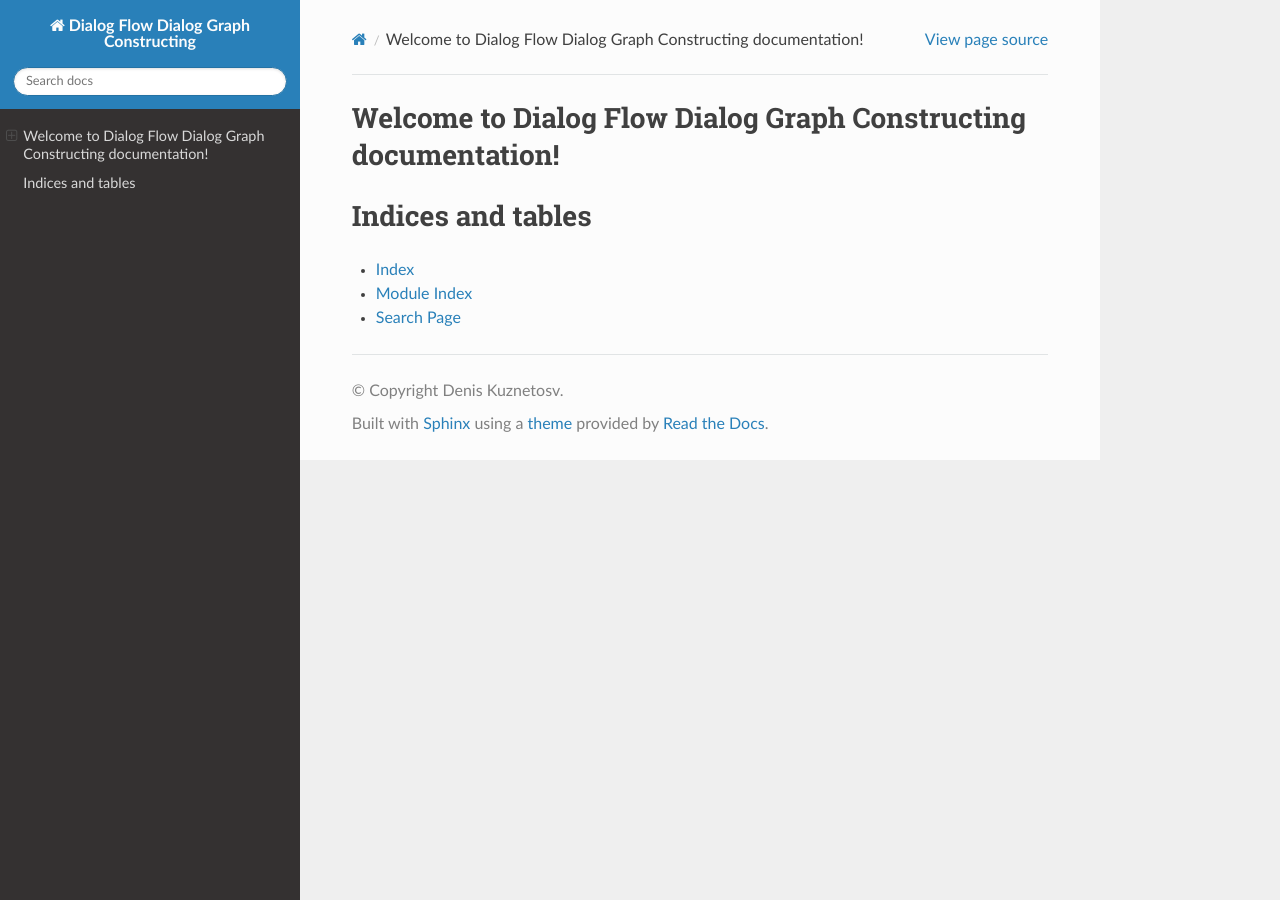
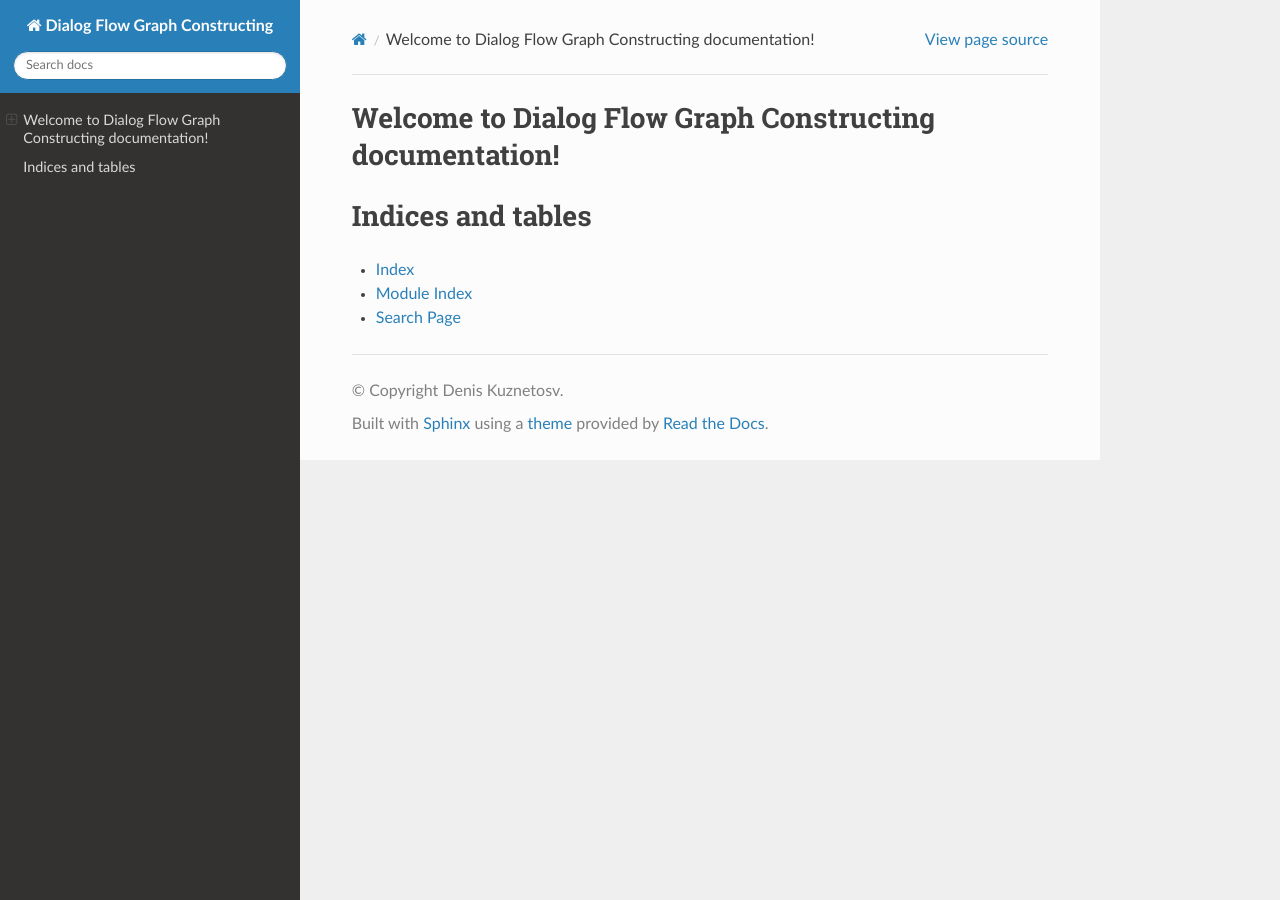
Before and after one commit to deepmipt/dialog_flow_dialog_graph_constructing, a Sphinx documentation site: the page built from docs/source/index.rst, in a window 1280 px wide. Built offline with Sphinx 7.4.7 and the Read the Docs theme 2.0.0, drawn with Linux system fonts in a browser that asks for light colours.

Commit message:
dev: fix naming

```diff
--- a/README.md
+++ b/README.md
@@ -1,10 +1,10 @@
 
-# Dialog Flow Dialog Graph Constructing
+# Dialog Flow Graph Constructing
 
-**Dialog Flow Dialog Graph Constructing** is python module add-on for [Dialog Flow Framework](https://github.com/deepmipt/dialog_flow_framework), a free and open-source software stack for creating chatbots, released under the terms of Apache License 2.0.
+**Dialog Flow Graph Constructing** is python module add-on for [Dialog Flow Framework](https://github.com/deepmipt/dialog_flow_framework), a free and open-source software stack for creating chatbots, released under the terms of Apache License 2.0.
 
 
-[Dialog Flow Dialog Graph Constructing](../..) allows you to automatically generate dff scripts from example dialogues.
+[Dialog Flow Graph Constructing](../..) allows you to automatically generate dff scripts from example dialogues.
 [![Codestyle](../../../workflows/codestyle/badge.svg)](../../../actions)
 [![Tests](../../../workflows/test_coverage/badge.svg)](../../../actions)
 [![License Apache 2.0](https://img.shields.io/badge/license-Apache%202.0-blue.svg)](LICENSE)
@@ -72,6 +72,6 @@ Dialogue dataset is a list of such dictionaries.
 
 To get more advanced examples, take a look at [examples](examples) on GitHub.
 
-# Contributing to the Dialog Flow Dialog Graph Constructing
+# Contributing to the Dialog Flow Graph Constructing
 
 Please refer to [CONTRIBUTING.md](CONTRIBUTING.md).
--- a/docs/source/conf.py
+++ b/docs/source/conf.py
@@ -18,7 +18,7 @@ sys.path.insert(0, os.path.abspath("../.."))
 
 # -- Project information -----------------------------------------------------
 
-project = "Dialog Flow Dialog Graph Constructing"
+project = "Dialog Flow Graph Constructing"
 copyright = "Denis Kuznetosv"
 author = "Denis Kuznetosv"
 
--- a/docs/source/index.rst
+++ b/docs/source/index.rst
@@ -1,9 +1,9 @@
-.. Dialog Flow Dialog Graph Constructing documentation master file, created by
+.. Dialog Flow Graph Constructing documentation master file, created by
    sphinx-quickstart on 01 07 2022.
    You can adapt this file completely to your liking, but it should at least
    contain the root `toctree` directive.
 
-Welcome to Dialog Flow Dialog Graph Constructing documentation!
+Welcome to Dialog Flow Graph Constructing documentation!
 =======================================================
 
 .. toctree::
--- a/setup.py
+++ b/setup.py
@@ -58,7 +58,7 @@ setup(
         "Programming Language :: Python :: 3.9",
         "Programming Language :: Python :: 3 :: Only",
     ],
-    keywords=["chatbots", "Dialog Flow Dialog Graph Constructing"],  # Optional
+    keywords=["chatbots", "Dialog Flow Graph Constructing"],  # Optional
     packages=find_packages(where="."),  # Required
     include_package_data=True,
     python_requires=">=3.6, <4",
```
Also changed, not shown: CONTRIBUTING.md (+1 -1 lines).
